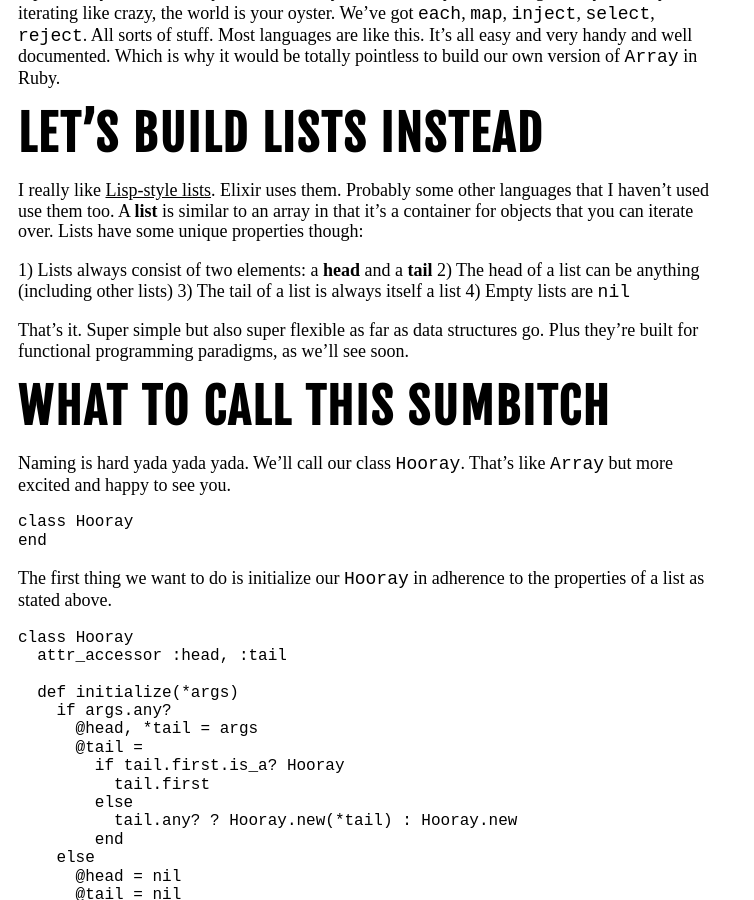
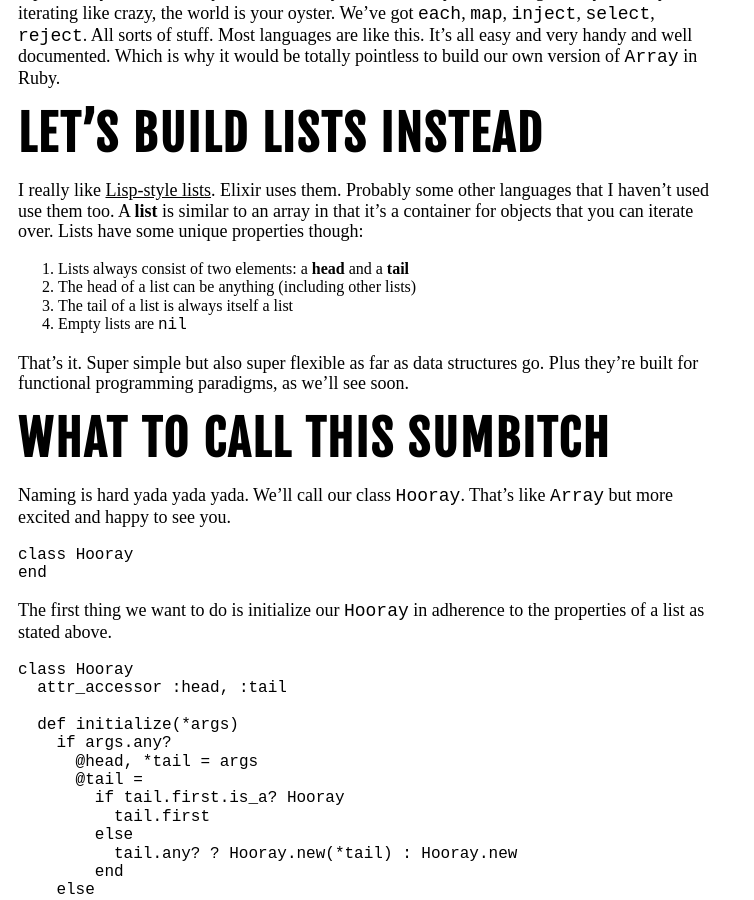
Before and after one commit to jgoggles/jgoggles.github.io, a Jekyll site: the page built from code/_posts/20-06-19-lets-build-an-array.md, in a window 1280 px wide and 900 px high, scrolled down 367 px. Shown: the whole window, without its empty margins (0-754 px from the left). Built offline with Jekyll 4.4.1, drawn with Linux system fonts in a browser that asks for light colours.

Commit message:
Fix a couple of dumb things

```diff
--- a/code/_posts/20-06-19-lets-build-an-array.md
+++ b/code/_posts/20-06-19-lets-build-an-array.md
@@ -18,10 +18,10 @@ Elixir uses them. Probably some other languages that I haven't used use them
 too. A **list** is similar to an array in that it's a container for objects that
 you can iterate over. Lists have some unique properties though:
 
-1) Lists always consist of two elements: a **head** and a **tail**
-2) The head of a list can be anything (including other lists)
-3) The tail of a list is always itself a list
-4) Empty lists are `nil`
+1. Lists always consist of two elements: a **head** and a **tail**
+2. The head of a list can be anything (including other lists)
+3. The tail of a list is always itself a list
+4. Empty lists are `nil`
 
 That's it. Super simple but also super flexible as far as data structures go.
 Plus they're built for functional programming paradigms, as we'll see soon.
```
Also changed, not shown: code/_posts/20-05-31-var-vs-const-vs-let.md (+2 -2 lines).
